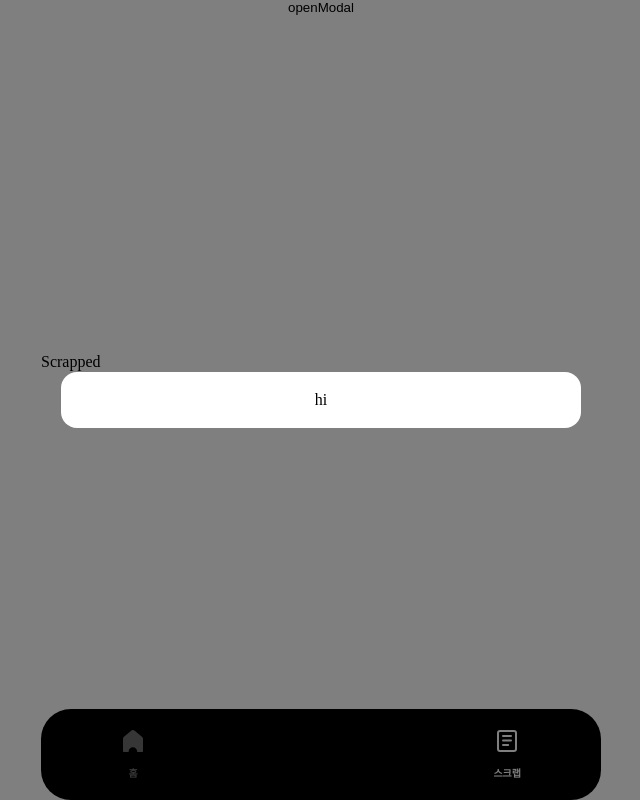
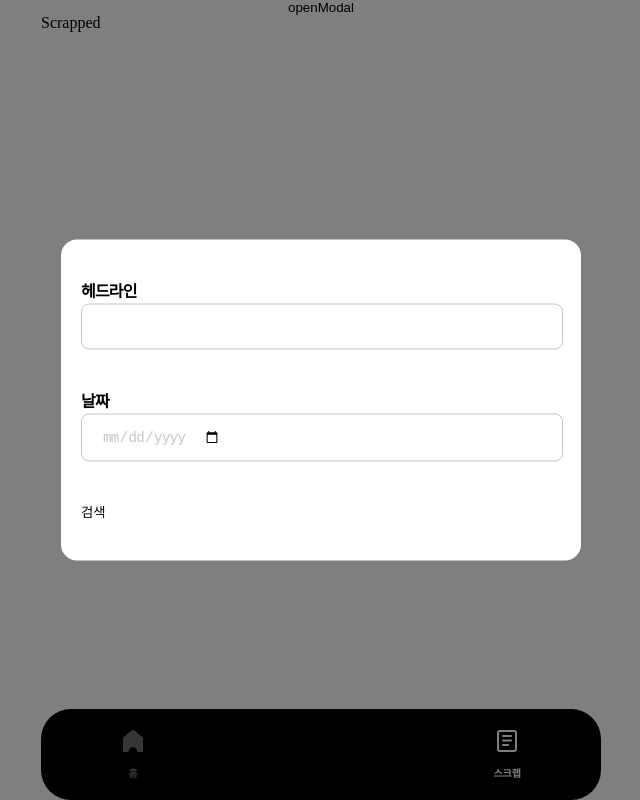
Before and after one commit to gabrielyoon7/new-york-times, a React (Vite) app: page /new-york-times/scrapped in a window 1280 px wide. Both pictures are taken after a click on the button "openModal". Shown: the whole page, without its empty margins (319-959 px from the left). Built offline with nearby package versions, Linux system fonts and the light colour scheme.

Commit message:
feat: ArticleSearchFilter 컴포넌트 구현

```diff
--- a/src/components/layout/Layout.tsx
+++ b/src/components/layout/Layout.tsx
@@ -3,6 +3,7 @@ import {StyledContainer} from './Layout.styles.ts';
 import Navbar from '@components/layout/Navbar.tsx';
 import {useRecoilValue} from 'recoil';
 import {modalOpenRepository} from '@recoil/modalOpenState.ts';
+import ArticleSearchFilterModal from '@pages/article-search-filter-modal/ArticleSearchFilterModal.tsx';
 // import HomeIcon from '@assets/icon-home.svg?react';
 // import ScrappedIcon from '@assets/icon-scrapped.svg?react';
 
@@ -10,15 +11,13 @@ function Layout() {
   const { openModal } = useRecoilValue(modalOpenRepository);
 
   return (
-    <>
-      <StyledContainer>
-        <button onClick={() => openModal('hi')}>openModal</button>
-        <div>
-          <Outlet />
-        </div>
-        <Navbar />
-      </StyledContainer>
-    </>
+    <StyledContainer>
+      <button onClick={() => openModal(<ArticleSearchFilterModal />)}>openModal</button>
+      <div style={{ height: '100%' }}>
+        <Outlet />
+      </div>
+      <Navbar />
+    </StyledContainer>
   );
 }
 
--- /dev/null
+++ b/src/pages/article-search-filter-modal/ArticleSearchFilterModal.styles.ts
@@ -0,0 +1,10 @@
+import styled from 'styled-components';
+
+export const StyledArticleSearchFilterModal = styled.div`
+  display: inline-flex;
+  padding: 20px;
+  flex-direction: column;
+  align-items: flex-start;
+  gap: 40px;
+  width: 100%;
+`;
--- /dev/null
+++ b/src/pages/article-search-filter-modal/ArticleSearchFilterModal.tsx
@@ -0,0 +1,36 @@
+import React, { useRef } from 'react';
+import ArticleSearchFilterWrapper from './ArticleSearchFilterWrapper.tsx';
+import Input from '@components/common/input/Input.tsx';
+import { StyledArticleSearchFilterModal } from '@pages/article-search-filter-modal/ArticleSearchFilterModal.styles.ts';
+
+function ArticleSearchFilterModal() {
+  const headlineRef = useRef<HTMLInputElement>(null);
+  const dateRef = useRef<HTMLInputElement>(null);
+
+  const handleSearch = () => {
+    if (headlineRef.current && dateRef.current) {
+      alert(
+        JSON.stringify({
+          '헤드라인 값:': headlineRef.current.value,
+          '날짜 값:': dateRef.current.value,
+        })
+      );
+    }
+  };
+
+  return (
+    <StyledArticleSearchFilterModal>
+      <ArticleSearchFilterWrapper
+        title="헤드라인"
+        renderInput={() => <Input type="text" fullWidth ref={headlineRef} />}
+      />
+      <ArticleSearchFilterWrapper
+        title="날짜"
+        renderInput={() => <Input type="date" fullWidth ref={dateRef} />}
+      />
+      <button onClick={handleSearch}>검색</button>
+    </StyledArticleSearchFilterModal>
+  );
+}
+
+export default ArticleSearchFilterModal;
--- /dev/null
+++ b/src/pages/article-search-filter-modal/ArticleSearchFilterWrapper.styles.ts
@@ -0,0 +1,14 @@
+import styled from 'styled-components';
+
+export const StyledArticleSearchFilterTitle = styled.div`
+  color: #000;
+  font-size: 16px;
+  font-style: normal;
+  font-weight: 600;
+  line-height: 24px; /* 150% */
+  letter-spacing: -0.8px;
+`;
+
+export const StyledArticleSearchFilterWrapper = styled.div`
+  width: 100%;
+`;
--- /dev/null
+++ b/src/pages/article-search-filter-modal/ArticleSearchFilterWrapper.tsx
@@ -0,0 +1,21 @@
+import { ReactNode } from 'react';
+import {
+  StyledArticleSearchFilterTitle,
+  StyledArticleSearchFilterWrapper,
+} from '@pages/article-search-filter-modal/ArticleSearchFilterWrapper.styles.ts';
+
+interface ArticleSearchFilterWrapperProps {
+  title: string;
+  renderInput: () => ReactNode;
+}
+
+function ArticleSearchFilterWrapper({ title, renderInput }: ArticleSearchFilterWrapperProps) {
+  return (
+    <StyledArticleSearchFilterWrapper>
+      <StyledArticleSearchFilterTitle>{title}</StyledArticleSearchFilterTitle>
+      {renderInput()}
+    </StyledArticleSearchFilterWrapper>
+  );
+}
+
+export default ArticleSearchFilterWrapper;
```
Also changed, not shown: src/recoil/articleSearchFilterState.ts (added, +16 -0 lines).
